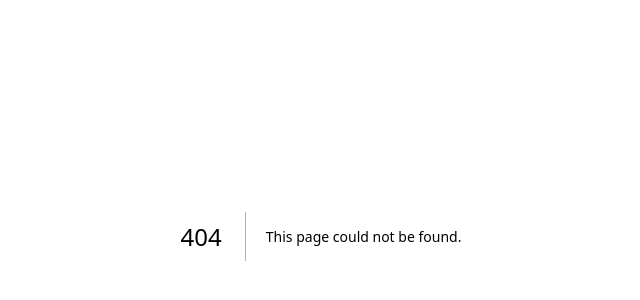
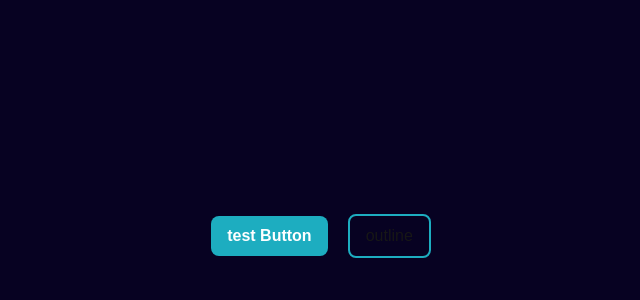
Before and after one commit to Quronest/quronest_frontend, a Next.js app: page /testing in a window 1280 px wide. Before the commit this address had no page. Shown: the part 164-464 px from the top of the page, without its empty margins (319-959 px from the left). Built offline with nearby package versions, Linux system fonts and the light colour scheme.

Commit message:
file update

```diff
--- /dev/null
+++ b/src/app/(pages)/testing/page.tsx
@@ -0,0 +1,17 @@
+import Button from '@/components/ui/button'
+import React from 'react'
+
+const TestingPage = () => {
+    return (
+        <div className='flex items-center justify-center gap-5 h-screen'>
+            <Button>
+                test Button
+            </Button>
+            <Button variant='outline'>
+                outline
+            </Button>
+        </div>
+    )
+}
+
+export default TestingPage
--- /dev/null
+++ b/src/components/ui/button.tsx
@@ -0,0 +1,35 @@
+import clsx from 'clsx';
+import { ClassValue } from 'clsx';
+import React, { ReactNode } from 'react'
+
+type ButtonProps = Omit<React.HTMLAttributes<HTMLButtonElement>, "type"> & {
+    children: ReactNode,
+    variant?: "primary" | "outline",
+    className?: string,
+    type?: "button" | "submit" | "reset",
+    id?: string
+};
+
+const variants: Record<string, ClassValue> = {
+    "primary": "text-white bg-(--primary) font-bold ",
+    "outline": "bg-transparent border-2 border-(--primary) ",
+
+}
+
+const Button = ({ id, type, className, children, variant = "primary", ...props }: ButtonProps) => {
+    return (
+        <button
+            id={id}
+            type={type}
+            className={clsx(
+                "flex items-center transition-all duration-400 hover:brightness-110 active:translate-y-1 px-4 py-2 rounded-lg cursor-pointer disabled:brightness-75 disabled:cursor-not-allowed ",
+                className,
+                variants[variant])}
+            {...props}
+        >
+            {children}
+        </button>
+    )
+}
+
+export default Button;
--- /dev/null
+++ b/src/components/ui/input.tsx
@@ -0,0 +1,86 @@
+"use client"
+
+import clsx from 'clsx'
+import { Eye, EyeClosed } from 'lucide-react'
+import React, { ChangeEvent, useEffect, useId, useRef, useState } from 'react'
+
+type InputProps = Omit<React.InputHTMLAttributes<HTMLInputElement>, "value" | "onChange"> & {
+    placeholderClass?: string,
+    value?: string,
+    onChange?: (e: string) => void
+
+}
+
+const Input = ({ id, type = "text", value, onChange, placeholder, className, placeholderClass, ...props }: InputProps) => {
+
+    const genId = useId();
+    const uid = id || genId;
+
+    // handle input
+    const [input, setInput] = useState<string>(value || "");
+    const [isFocused, setIsFocused] = useState(false);
+    const [inputType, setInputType] = useState<string>(type);
+    const [showPassword, setShowPassword] = useState(false);
+
+    // handle input change
+    const handleChange = (e: ChangeEvent<HTMLInputElement>) => {
+        const val = e.target.value;
+        setInput(val);
+        onChange?.(val);
+    };
+
+    // handle focus and blur
+    const handleFocus = () => {
+        setIsFocused(true);
+    };
+
+    const handleBlur = () => {
+        setIsFocused(false);
+    };
+
+    // habdle password type input
+    useEffect(() => {
+        if (type === "password")
+            setInputType(showPassword ? "text" : "password")
+    }, [showPassword]);
+
+    // handle typing
+    useEffect(() => {
+        if (value !== undefined && value !== input)
+            setInput(value);
+    }, [value]);
+
+    return (
+        <div className={clsx('w-full py-1 h-fit flex items-center relative border border-gray-400 focus-within:border-(--primary) focus-within:ring-(--accent) focus-within:ring-[1px] rounded-2xl transition-all duration-150 overflow-hidden', className)}>
+            <label
+                htmlFor={uid}
+                className={clsx("absolute ml-3 text-[1em] transition-all duration-200 cursor-text",
+                    placeholderClass,
+                    (isFocused || input) && "text-[0.8em] -translate-y-6 bg-(--card) px-2 text-(--primary) ml-3")}>{
+                    placeholder}
+            </label>
+
+            <input
+                id={uid}
+                type={inputType}
+                data-slot="input"
+                className={clsx("w-full py-2 px-4 outline-none border-none bg-transparent")}
+                value={input}
+                onChange={handleChange}
+                onFocus={handleFocus}
+                onBlur={handleBlur}
+                {...props} />
+
+            {type === "password" &&
+                <button
+                    type='button'
+                    className="cursor-pointer absolute right-3"
+                    onClick={() => setShowPassword(!showPassword)}>
+                    {!showPassword ? <Eye size={17} /> : <EyeClosed size={17} />}
+                </button>
+            }
+        </div>
+    )
+}
+
+export default Input
```
